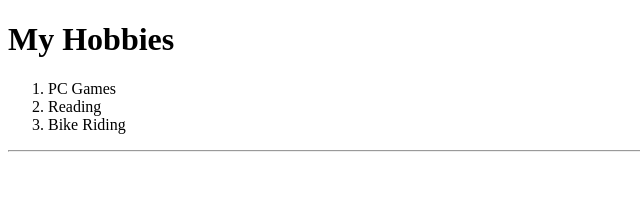
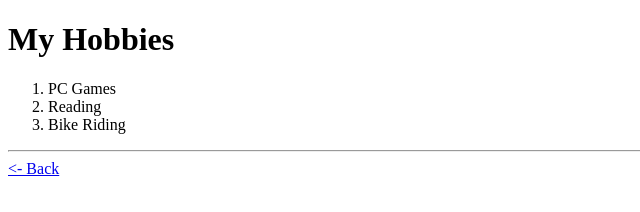
Before and after one commit to 5h4sh4nk/Resume, a plain HTML site: page hobbies.html in a window 1280 px wide. Shown: the full height of the page, 0-640 px from the left. Drawn offline with Linux system fonts and the light colour scheme.

Commit message:
Update hobbies.html

```diff
--- a/hobbies.html
+++ b/hobbies.html
@@ -14,5 +14,6 @@
         <li>Bike Riding</li>
     </ol>
     <hr>
+    <a href="./index.html"><- Back</a>
 </body>
 </html>
```
